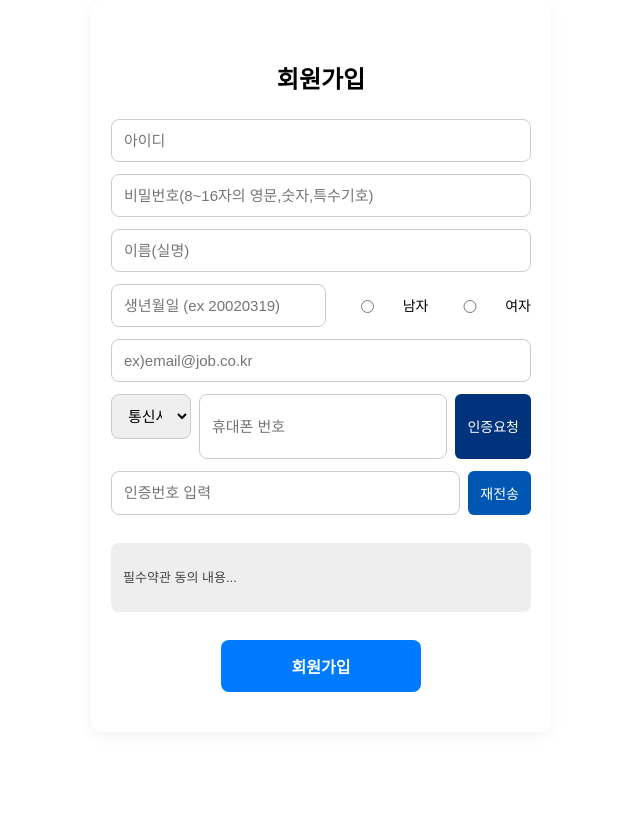
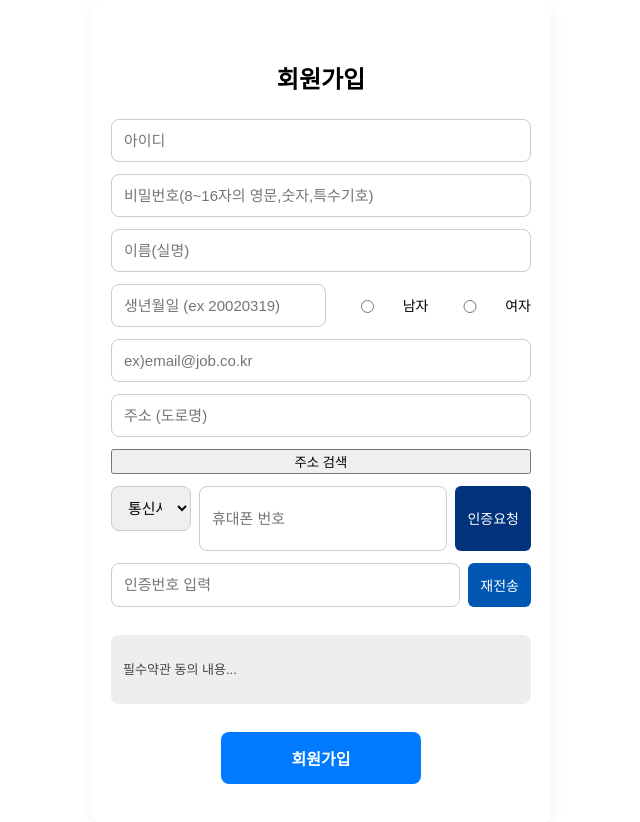
Before and after one commit to Jimin2123/RoadMap_front, a React (Vite) app: page /signup in a window 1280 px wide. Shown: the whole page, without its empty margins (319-959 px from the left). Before the commit the page ends 800 px from the top, so only its background shows below. Built offline with nearby package versions, Linux system fonts and the light colour scheme; a web font is replaced by a local one.

Commit message:
feat(SignUpForm): Integrate AddressSearch component for address input and validation feat(AccountSettings): Improve input formatting for email and save button

```diff
--- a/index.html
+++ b/index.html
@@ -5,6 +5,7 @@
     <link rel="icon" type="image/svg+xml" href="/vite.svg" />
     <meta name="viewport" content="width=device-width, initial-scale=1.0" />
     <title>길라JOB</title>
+    <script src="https://t1.daumcdn.net/mapjsapi/bundle/postcode/prod/postcode.v2.js"></script>
   </head>
   <body>
     <div id="root"></div>
--- a/src/components/Features/AddressSearch.tsx
+++ b/src/components/Features/AddressSearch.tsx
@@ -2,8 +2,21 @@ import React from 'react';
 
 declare global {
   interface Window {
-    daum: any;
+    daum: {
+      Postcode: new (options: { oncomplete: (data: DaumPostcodeData) => void }) => {
+        open: () => void;
+      };
+    };
   }
+}
+
+interface DaumPostcodeData {
+  address: string;
+  addressType: string;
+  bname: string;
+  buildingName: string;
+  zonecode: string;
+  [key: string]: unknown; // 필요 시 확장 가능
 }
 
 interface Props {
@@ -13,13 +26,17 @@ interface Props {
 const AddressSearch: React.FC<Props> = ({ onAddressSelect }) => {
   const openPostcode = () => {
     new window.daum.Postcode({
-      oncomplete: (data: any) => {
+      oncomplete: (data: DaumPostcodeData) => {
         onAddressSelect(data.address);
       },
     }).open();
   };
 
-  return <button type="button" onClick={openPostcode}>주소 검색</button>;
+  return (
+    <button type="button" onClick={openPostcode}>
+      주소 검색
+    </button>
+  );
 };
 
 export default AddressSearch;
--- a/src/components/SignUp/SignUpForm.tsx
+++ b/src/components/SignUp/SignUpForm.tsx
@@ -1,5 +1,6 @@
 import React, { useState } from 'react';
 import './SignUpForm.css';
+import AddressSearch from '../Features/AddressSearch';
 
 const SignUpForm: React.FC = () => {
   const [form, setForm] = useState({
@@ -12,6 +13,7 @@ const SignUpForm: React.FC = () => {
     carrier: '',
     phone: '',
     code: '',
+    address: '', // 주소 필드 추가
   });
 
   const [errors, setErrors] = useState<{ [key: string]: string }>({});
@@ -21,10 +23,8 @@ const SignUpForm: React.FC = () => {
 
     let newValue;
     if (name === 'birth') {
-      // 숫자만 필터링 + 최대 8자리
       newValue = value.replace(/[^0-9]/g, '').slice(0, 8);
     } else if (name === 'phone') {
-      // 숫자만 필터링 (길이 제한 없음)
       newValue = value.replace(/[^0-9]/g, '').slice(0, 11);
     } else {
       newValue = value;
@@ -34,6 +34,10 @@ const SignUpForm: React.FC = () => {
 
     const errorMsg = validateField(name, newValue);
     setErrors((prev) => ({ ...prev, [name]: errorMsg }));
+  };
+
+  const handleAddressSelect = (selectedAddress: string) => {
+    setForm((prev) => ({ ...prev, address: selectedAddress }));
   };
 
   const validate = () => {
@@ -46,6 +50,7 @@ const SignUpForm: React.FC = () => {
     if (!/^[\w.-]+@[\w.-]+\.\w+$/.test(form.email)) newErrors.email = '유효한 이메일을 입력하세요';
     if (!form.carrier) newErrors.carrier = '통신사를 선택하세요';
     if (!/^\d{10,11}$/.test(form.phone)) newErrors.phone = '휴대폰 번호는 숫자만 10~11자리 입력하세요';
+    if (!form.address) newErrors.address = '주소를 입력하세요';
     return newErrors;
   };
 
@@ -65,6 +70,8 @@ const SignUpForm: React.FC = () => {
         return /^\d{10,11}$/.test(value) ? '' : '숫자만 10~11자리 입력';
       case 'carrier':
         return value ? '' : '통신사 선택 필수';
+      case 'address':
+        return value ? '' : '주소는 필수입니다';
       default:
         return '';
     }
@@ -136,6 +143,17 @@ const SignUpForm: React.FC = () => {
         />
         {errors.email && <p className="error-text">{errors.email}</p>}
 
+        {/* ✅ 주소 검색 필드 */}
+        <input
+          name="address"
+          placeholder="주소 (도로명)"
+          value={form.address}
+          readOnly
+          className={inputClass('address')}
+        />
+        <AddressSearch onAddressSelect={handleAddressSelect} />
+        {errors.address && <p className="error-text">{errors.address}</p>}
+
         <div className="phone-row">
           <select name="carrier" value={form.carrier} onChange={handleChange} className={inputClass('carrier')}>
             <option value="">통신사</option>
```
Also changed, not shown: src/components/settings/AccountSettings.tsx (+4 -7 lines).
